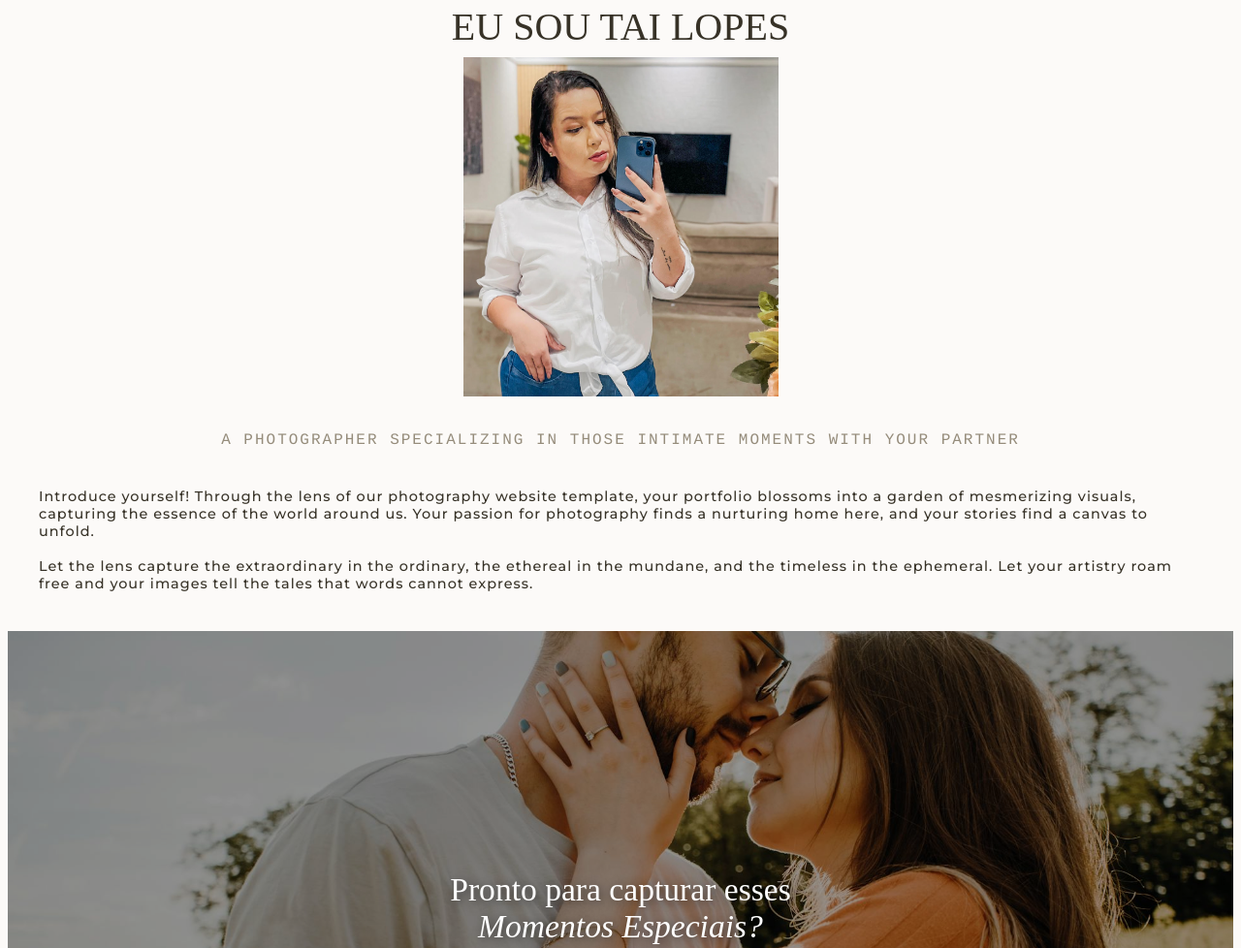
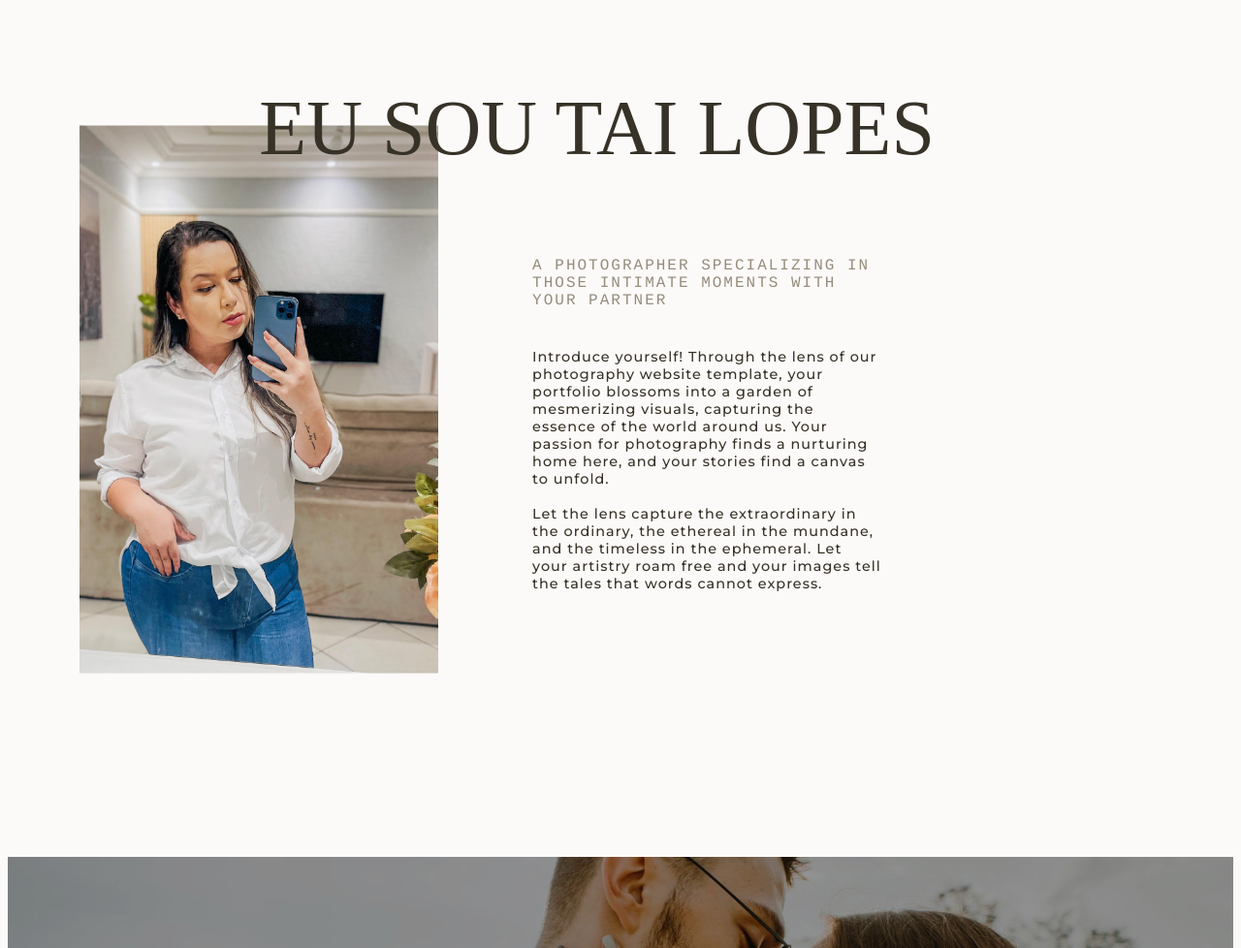
Before and after one commit to AlefSoares/TaiSoares, a plain HTML site: page index.html in a window 1280 px wide. Shown: the part 2120-3098 px from the top of the page at 97% size. Drawn offline with Linux system fonts and the light colour scheme; a web font is replaced by a local one.

Commit message:
ajustes...

```diff
--- a/index.html
+++ b/index.html
@@ -114,13 +114,15 @@
             <div class="about-container">
                 <div class="tt-about">
                     <h1>EU SOU TAI LOPES</h1>
-                    <img src="/src/images/tailopes.jpg" alt="">
+                    <img src="/src/images/tailopes.jpg" alt="" >
+                    <div class="text-about">
                         <h2>A PHOTOGRAPHER SPECIALIZING IN THOSE INTIMATE MOMENTS WITH YOUR PARTNER</h2>
                         <p>
                             Introduce yourself! Through the lens of our photography website template, your portfolio blossoms into a garden of mesmerizing visuals, capturing the essence of the world around us. Your passion for photography finds a nurturing home here, and your stories find a canvas to unfold.<br>
                         <br>
                         Let the lens capture the extraordinary in the ordinary, the ethereal in the mundane, and the timeless in the ephemeral. Let your artistry roam free and your images tell the tales that words cannot express.
                         </p>
+                    </div>
                 </div>
             </div>
         </section>
--- a/src/styles/media.css
+++ b/src/styles/media.css
@@ -143,9 +143,66 @@
     .btn-services{
         margin-top: 2rem;
     }
+    .about-container{
+        position: relative;
+        width: 95vw;
+        height: 90vh;
+        margin: 7rem 1rem;
+    }
+
+    .tt-about img{
+        width: 370px;
+        height: 565px;
+        position: absolute;
+        transform: translate(-50%, -50%);
+        left: 20%;
+        top: 50%;
+    }
+
+    .tt-about h1{
+        width: 100%;
+        font-size: 5rem;
+        z-index: 10;
+        position: absolute;
+        left: 48%;
+        top: 10%;
+        transform: translate(-50%, -50%);
+
+    }
+
+    .text-about{
+        width: 400px;
+        height: 294px;
+        z-index: 10;
+        position: absolute;
+        left: 57%;
+        top: 50%;
+        transform: translate(-50%, -50%);
+    }
+    .text-about h2{
+        width: 90%;
+        text-align: start;
+    }
+    .text-about p{
+        width: 90%;
+        text-align: start;
+    }
+
+    .invite{
+
+        height: 70vh;
 
 
+    .invite-container h1{
+        top: 55%;
+        left: 57%;
+        text-align: start;
+        font-size: 4rem;
 
-co
+    }
 
+    .btn-invite{
+        left: 19%;
+
+    }
 }
```
Lines whose indentation alone changed are shown as unchanged.
